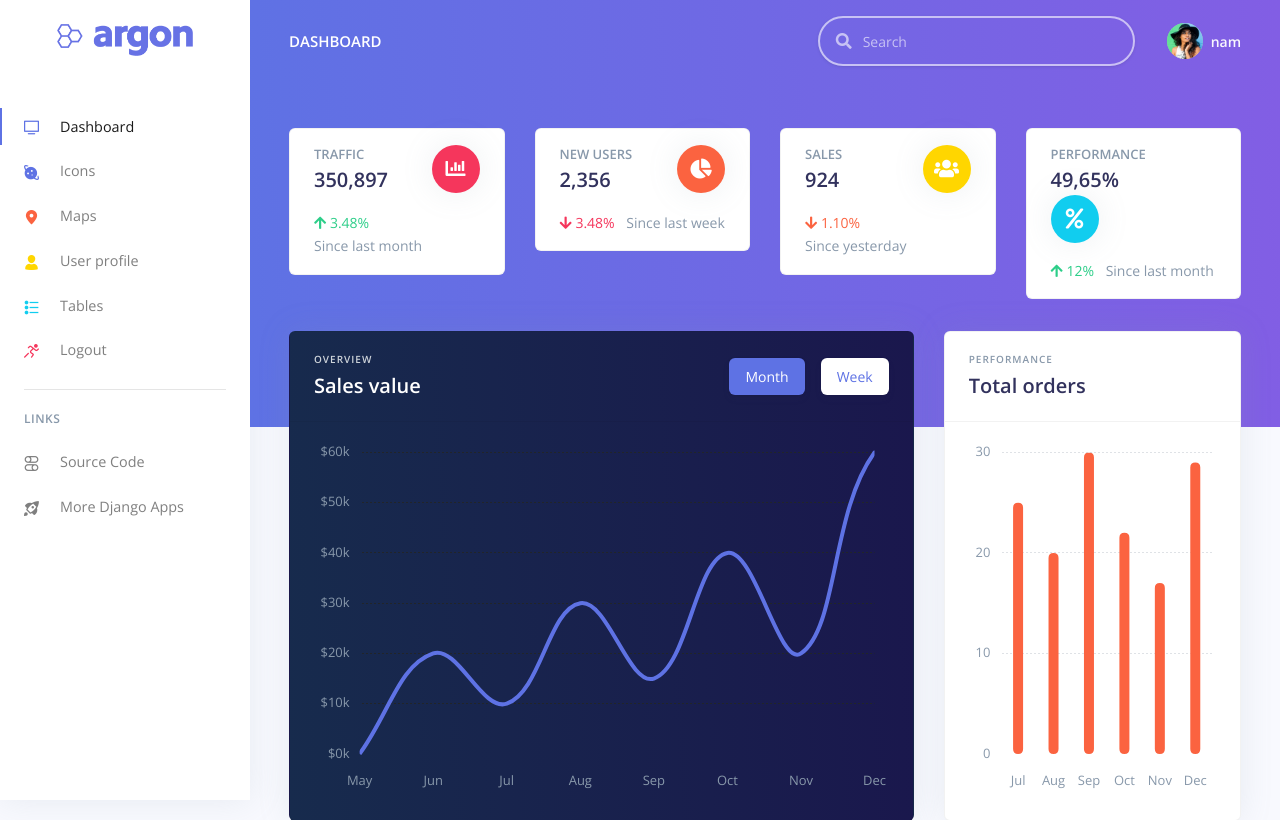
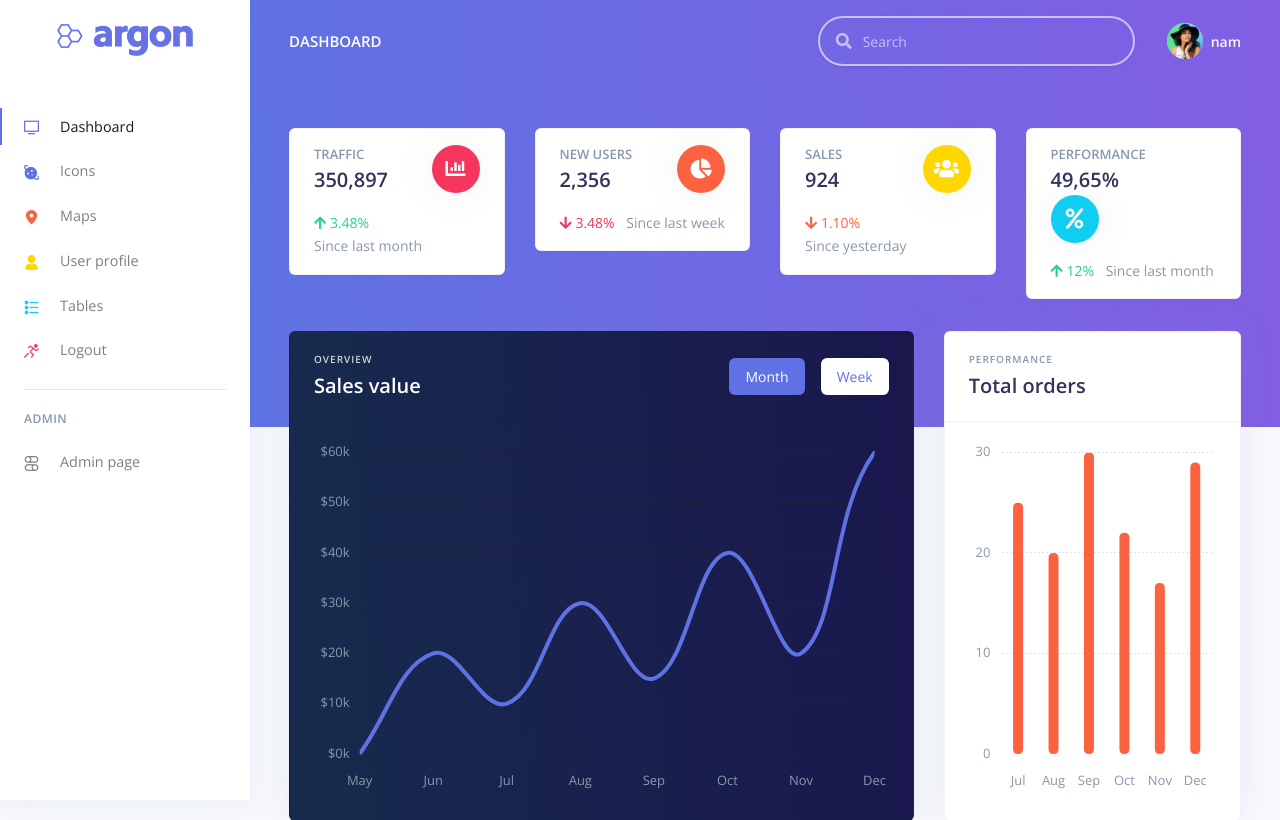
Before and after one commit to NgocNam1512/Quizlet-clone, a Django app: page / in a window 1280 px wide. Shown: the top 820 px of the page. Run offline with Django 3.2, Linux system fonts and the light colour scheme; a user stored in the database is signed in; some libraries are stand-ins or nearby versions.

Commit message:
create link to admin page

```diff
--- a/app/urls.py
+++ b/app/urls.py
@@ -3,5 +3,6 @@ from app import views
 
 urlpatterns = [
     # The home page
+    re_path(r'^.*\.html', views.pages, name='pages'),
     path('', views.index, name='home'),
 ]
--- a/app/views.py
+++ b/app/views.py
@@ -4,6 +4,27 @@ from django.template import loader
 from django.http import HttpResponse
 from django import template
 
-# @login_required(login_url="/login/")
+@login_required(login_url="/login/")
 def index(request):
     return render(request, "index.html")
+
+@login_required(login_url="/login/")
+def pages(request):
+    context = {}
+    # All resource paths end in .html.
+    # Pick out the html file name from the url. And load that template.
+    try:
+
+        load_template = request.path.split('/')[-1]
+        html_template = loader.get_template( load_template )
+        return HttpResponse(html_template.render(context, request))
+
+    except template.TemplateDoesNotExist:
+
+        html_template = loader.get_template( 'error-404.html' )
+        return HttpResponse(html_template.render(context, request))
+
+    except:
+
+        html_template = loader.get_template( 'error-500.html' )
+        return HttpResponse(html_template.render(context, request))
--- a/authentication/forms.py
+++ b/authentication/forms.py
@@ -7,7 +7,6 @@ class LoginForm(forms.Form):
         widget=forms.TextInput(
             attrs={
                 "placeholder"   : "Username",
-                "value"         : "test",
                 "class"         : "form-control"
             }
         )
@@ -16,7 +15,6 @@ class LoginForm(forms.Form):
         widget=forms.PasswordInput(
             attrs={
                 "placeholder"   : "Password",
-                "value"         : "123",
                 "class"         : "form-control"
             }
         )
--- a/quizletcore/templates/includes/sidenav.html
+++ b/quizletcore/templates/includes/sidenav.html
@@ -123,21 +123,14 @@
         <!-- Divider -->
         <hr class="my-3">
         <!-- Heading -->
-        <h6 class="navbar-heading text-muted">Links</h6>
+        <h6 class="navbar-heading text-muted">Admin</h6>
         <!-- Navigation -->
         <ul class="navbar-nav mb-md-3">
 
           <li class="nav-item">
             <a class="nav-link" target="_blank"
-               href="https://github.com/creativetimofficial/argon-dashboard-django">
-              <i class="ni ni-ui-04"></i> Source Code
-            </a>
-          </li>
-
-          <li class="nav-item">
-            <a class="nav-link" target="_blank"
-               href="https://www.creative-tim.com/templates/django">
-              <i class="ni ni-spaceship"></i> More Django Apps
+               href="/admin">
+              <i class="ni ni-ui-04"></i> Admin page
             </a>
           </li>
 
--- a/quizletcore/urls.py
+++ b/quizletcore/urls.py
@@ -19,5 +19,5 @@ from django.urls import path, include
 urlpatterns = [
     path('', include("authentication.urls")),
     path('', include("app.urls")),
-    path('admin/', admin.site.urls),
+    path('admin/', admin.site.urls, name='admin'),
 ]
```
Also changed, not shown: db.sqlite3.
